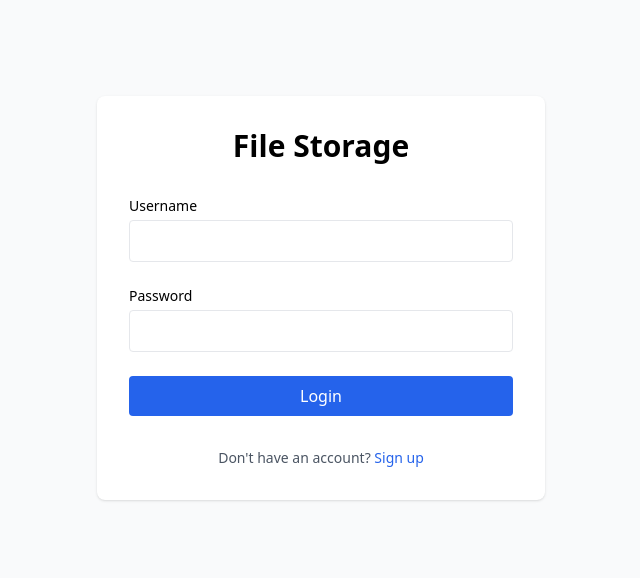
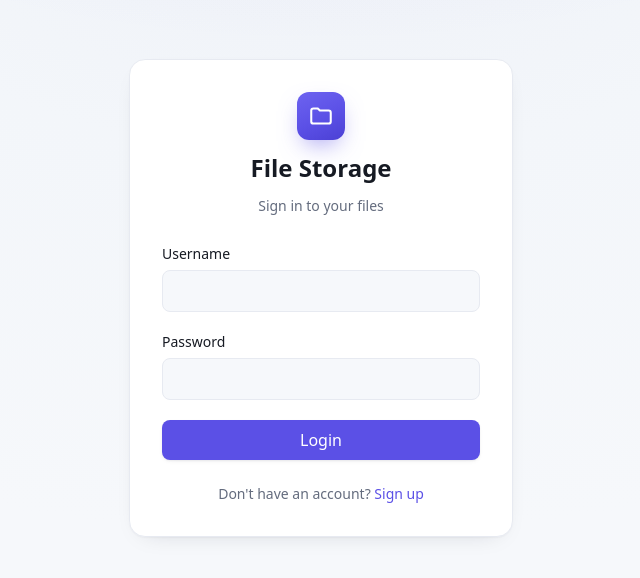
Before and after one commit to ddamme05/FileSystem, a React (Vite) app in the folder client/: page /login in a window 1280 px wide. Shown: the part 102-680 px from the top of the page, without its empty margins (319-959 px from the left). Built offline with nearby package versions, Linux system fonts and the light colour scheme.

Commit message:
UI: cool-white theme — refined top bar + login, dashboard restyle, rename Search nav to Deep Search

```diff
--- a/client/src/components/layout/AppShell.tsx
+++ b/client/src/components/layout/AppShell.tsx
@@ -3,7 +3,7 @@ import {TopBar} from './TopBar';
 
 export function AppShell({children}: { children: ReactNode }) {
     return (
-        <div className="min-h-screen bg-gray-50">
+        <div className="min-h-screen">
             <TopBar/>
             <main className="container mx-auto px-4 py-8">{children}</main>
         </div>
--- a/client/src/components/layout/TopBar.tsx
+++ b/client/src/components/layout/TopBar.tsx
@@ -9,42 +9,70 @@ export function TopBar() {
     const isActive = (path: string) => location.pathname === path;
 
     return (
-        <header className="border-b border-gray-200 bg-white">
+        <header className="sticky top-0 z-10 border-b border-border bg-white/70 backdrop-blur">
             <div className="container mx-auto flex items-center justify-between px-4 py-4">
                 <div className="flex items-center gap-8">
                     <div className="flex items-center gap-4">
-                        <h1 className="text-2xl font-bold">File Storage</h1>
+                        <div className="flex items-center gap-3">
+                            <span
+                                className="grid h-8 w-8 place-items-center rounded-lg text-white"
+                                style={{background: 'linear-gradient(155deg,#6d63f0,#5b50e6 55%,#4b40d4)'}}
+                            >
+                                <svg width="17" height="17" viewBox="0 0 24 24" fill="none" stroke="currentColor"
+                                     strokeWidth="2">
+                                    <path d="M3 7a2 2 0 0 1 2-2h4l2 2h8a2 2 0 0 1 2 2v8a2 2 0 0 1-2 2H5a2 2 0 0 1-2-2z"/>
+                                </svg>
+                            </span>
+                            <h1 className="text-2xl font-bold">File Storage</h1>
+                        </div>
                         {FEATURE_FLAGS.SHOW_ENV_BADGE && (
                             <span className="rounded bg-blue-100 px-2 py-1 text-xs text-blue-800">
                   {import.meta.env.MODE}
                 </span>
                         )}
                     </div>
-                    <nav className="flex items-center gap-6">
+                    <nav className="flex items-center gap-2">
                         <Link
                             to="/"
-                            className={`text-sm font-medium transition-colors ${
+                            className={`rounded-lg px-3 py-1.5 text-sm font-medium transition-colors ${
                                 isActive('/')
-                                    ? 'text-blue-600'
-                                    : 'text-gray-600 hover:text-gray-900'
+                                    ? 'bg-accent-weak text-accent'
+                                    : 'text-muted hover:bg-line hover:text-ink'
                             }`}
                         >
                             Files
                         </Link>
                         <Link
                             to="/search"
-                            className={`text-sm font-medium transition-colors ${
+                            className={`rounded-lg px-3 py-1.5 text-sm font-medium transition-colors ${
                                 isActive('/search')
-                                    ? 'text-blue-600'
-                                    : 'text-gray-600 hover:text-gray-900'
+                                    ? 'bg-accent-weak text-accent'
+                                    : 'text-muted hover:bg-line hover:text-ink'
                             }`}
                         >
-                            Search
+                            Deep Search
                         </Link>
                     </nav>
                 </div>
                 <div className="flex items-center gap-4">
-                    <span className="text-sm text-gray-600">{user?.username}</span>
+                    <Link
+                        to="/search"
+                        className="flex items-center gap-2 rounded-lg border border-border bg-canvas px-3 py-1.5 text-sm text-faint"
+                    >
+                        <svg width="15" height="15" viewBox="0 0 24 24" fill="none" stroke="currentColor"
+                             strokeWidth="2">
+                            <circle cx="11" cy="11" r="7"/>
+                            <path d="m20 20-3.5-3.5"/>
+                        </svg>
+                        Quick find…
+                    </Link>
+                    <span
+                        className="grid h-8 w-8 place-items-center rounded-full text-sm font-bold text-white"
+                        style={{background: 'linear-gradient(155deg,#6d63f0,#5b50e6 55%,#4b40d4)'}}
+                    >
+                        {user?.username?.charAt(0).toUpperCase()}
+                    </span>
+                    <span className="text-sm text-muted">{user?.username}</span>
                     <button onClick={logout} className="btn-secondary">
                         Sign Out
                     </button>
--- a/client/src/index.css
+++ b/client/src/index.css
@@ -2,16 +2,34 @@
 @tailwind components;
 @tailwind utilities;
 
+body {
+    color: #161a23;
+    min-height: 100vh;
+    background-color: #f6f8fb;
+    background:
+        radial-gradient(900px 380px at 50% -120px, rgba(91, 80, 230, .07), rgba(91, 80, 230, 0) 70%),
+        radial-gradient(1200px 700px at 50% -8%, #eef1f7 0%, #f3f6fa 46%, #f6f8fb 100%);
+    background-attachment: fixed;
+}
+
 @layer components {
     .btn-primary {
-        @apply rounded bg-blue-600 px-4 py-2 font-medium text-white transition hover:bg-blue-700 disabled:cursor-not-allowed disabled:opacity-50;
+        @apply rounded-lg bg-accent px-4 py-2 font-medium text-white shadow-soft transition hover:brightness-105 focus:outline-none focus:ring-2 focus:ring-accent/30 disabled:cursor-not-allowed disabled:opacity-50;
     }
 
     .btn-secondary {
-        @apply rounded border border-gray-300 bg-white px-4 py-2 font-medium text-gray-700 transition hover:bg-gray-50 disabled:cursor-not-allowed disabled:opacity-50;
+        @apply rounded-lg border border-border bg-surface px-4 py-2 font-medium text-ink shadow-soft transition hover:border-faint focus:outline-none focus:ring-2 focus:ring-accent/20 disabled:cursor-not-allowed disabled:opacity-50;
     }
 
     .btn-danger {
-        @apply rounded bg-red-600 px-4 py-2 font-medium text-white transition hover:bg-red-700 disabled:cursor-not-allowed disabled:opacity-50;
+        @apply rounded-lg bg-red-600 px-4 py-2 font-medium text-white transition hover:bg-red-700 disabled:cursor-not-allowed disabled:opacity-50;
+    }
+
+    .card {
+        @apply rounded-2xl border border-border bg-surface shadow-card;
+    }
+
+    .input {
+        @apply w-full rounded-lg border border-border bg-canvas px-3 py-2 text-ink transition focus:outline-none focus:border-accent focus:ring-2 focus:ring-accent/30;
     }
 }
--- a/client/src/pages/FilesPage.tsx
+++ b/client/src/pages/FilesPage.tsx
@@ -122,12 +122,12 @@ export function FilesPage() {
         <>
             <div className="space-y-8">
                 <section>
-                    <h2 className="text-2xl font-bold mb-4">Upload Files</h2>
+                    <h2 className="text-2xl font-bold text-ink mb-4">Upload Files</h2>
                     <UploadZone/>
                 </section>
 
                 <section>
-                    <h2 className="text-2xl font-bold mb-4">Your Files</h2>
+                    <h2 className="text-2xl font-bold text-ink mb-4">Your Files</h2>
 
                     <FileFilters
                         sortField={sortField}
@@ -139,7 +139,7 @@ export function FilesPage() {
                         onSearchChange={setSearchQuery}
                     />
 
-                    <div className="rounded-lg shadow">
+                    <div>
                         <FilesTable
                             files={filteredAndSortedFiles}
                             onPreview={(id) => setPreviewFileId(id)}
--- a/client/src/pages/LoginPage.tsx
+++ b/client/src/pages/LoginPage.tsx
@@ -76,15 +76,33 @@ export function LoginPage() {
     }
 
     return (
-        <div className="flex min-h-screen items-center justify-center bg-gray-50">
-            <div className="w-full max-w-md space-y-8 rounded-lg bg-white p-8 shadow">
-                <h2 className="text-center text-3xl font-bold">File Storage</h2>
+        <div className="flex min-h-screen items-center justify-center">
+            <div className="card w-full max-w-sm p-8">
+                <div className="mb-7 flex flex-col items-center gap-3">
+                    <span
+                        className="grid h-12 w-12 place-items-center rounded-xl text-white shadow-[0_10px_24px_-8px_rgba(91,80,230,.6)]"
+                        style={{background: 'linear-gradient(155deg,#6d63f0,#5b50e6 55%,#4b40d4)'}}
+                    >
+                        <svg
+                            width="26"
+                            height="26"
+                            viewBox="0 0 24 24"
+                            fill="none"
+                            stroke="currentColor"
+                            strokeWidth="1.9"
+                        >
+                            <path d="M3 7a2 2 0 0 1 2-2h4l2 2h8a2 2 0 0 1 2 2v8a2 2 0 0 1-2 2H5a2 2 0 0 1-2-2z" />
+                        </svg>
+                    </span>
+                    <h2 className="text-2xl font-bold text-ink">File Storage</h2>
+                    <p className="text-sm text-muted">Sign in to your files</p>
+                </div>
                 <form
                     onSubmit={handleLogin}
-                    className={`space-y-6 ${hasError ? 'animate-shake' : ''}`}
+                    className={`space-y-5 ${hasError ? 'animate-shake' : ''}`}
                 >
                     <div>
-                        <label htmlFor="username" className="block text-sm font-medium">
+                        <label htmlFor="username" className="block text-sm font-medium text-ink">
                             Username
                         </label>
                         <input
@@ -92,11 +110,11 @@ export function LoginPage() {
                             name="username"
                             type="text"
                             required
-                            className="mt-1 block w-full rounded border p-2"
+                            className="input mt-1.5"
                         />
                     </div>
                     <div>
-                        <label htmlFor="password" className="block text-sm font-medium">
+                        <label htmlFor="password" className="block text-sm font-medium text-ink">
                             Password
                         </label>
                         <input
@@ -104,17 +122,17 @@ export function LoginPage() {
                             name="password"
                             type="password"
                             required
-                            className="mt-1 block w-full rounded border p-2"
+                            className="input mt-1.5"
                         />
                     </div>
                     <button type="submit" disabled={isLoading} className="btn-primary w-full">
                         {isLoading ? 'Logging in...' : 'Login'}
                     </button>
                 </form>
-                <div className="text-center">
-                    <p className="text-sm text-gray-600">
+                <div className="mt-6 text-center">
+                    <p className="text-sm text-muted">
                         Don't have an account?{' '}
-                        <Link to="/register" className="font-medium text-blue-600 hover:text-blue-500">
+                        <Link to="/register" className="font-medium text-accent">
                             Sign up
                         </Link>
                     </p>
--- a/client/tailwind.config.js
+++ b/client/tailwind.config.js
@@ -3,6 +3,20 @@ export default {
     content: ['./index.html', './src/**/*.{js,ts,jsx,tsx}'],
     theme: {
         extend: {
+            colors: {
+                accent: {DEFAULT: '#5b50e6', weak: '#ecebfd', strong: '#4b40d4'},
+                canvas: '#f6f8fb',
+                surface: '#ffffff',
+                ink: '#161a23',
+                muted: '#646c7e',
+                faint: '#9aa1b2',
+                border: '#e7eaf1',
+                line: '#eef1f6',
+            },
+            boxShadow: {
+                card: '0 1px 2px rgba(20,24,40,.04), 0 8px 24px -16px rgba(20,24,40,.22)',
+                soft: '0 1px 2px rgba(20,24,40,.05), 0 2px 6px -3px rgba(20,24,40,.12)',
+            },
             keyframes: {
                 shake: {
                     '0%, 100%': {transform: 'translateX(0)'},
```
Also changed, not shown: client/src/components/files/FileFilters.tsx (+9 -9 lines), client/src/components/files/FilesTable.tsx (+19 -19 lines), client/src/components/files/PaginationBar.tsx (+7 -7 lines), client/src/components/files/UploadZone.tsx (+5 -5 lines).
